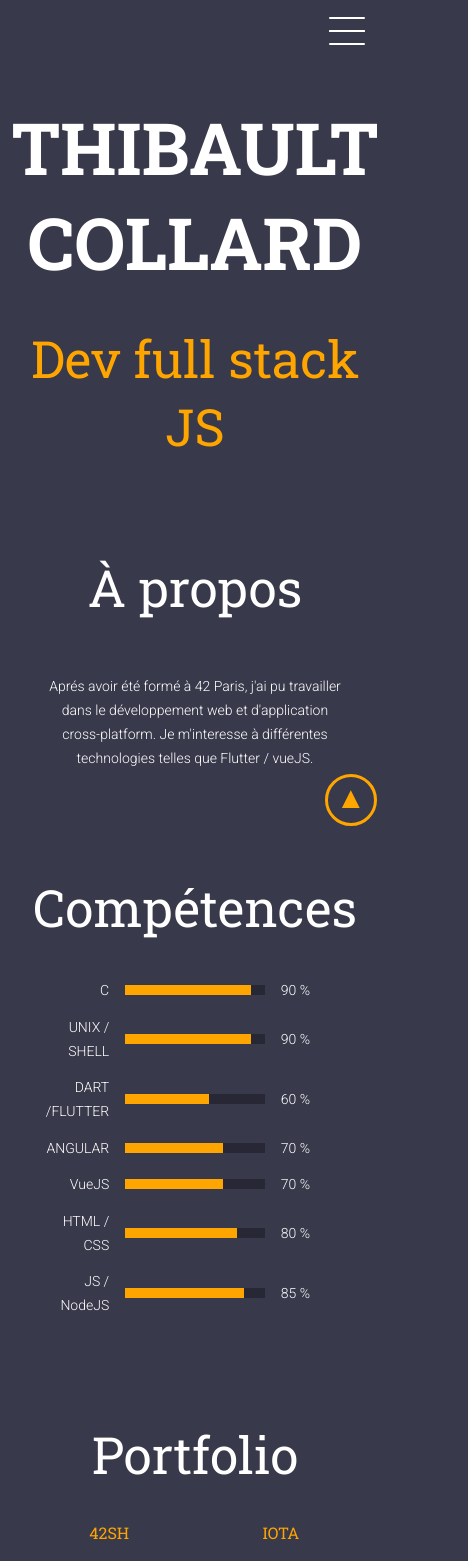
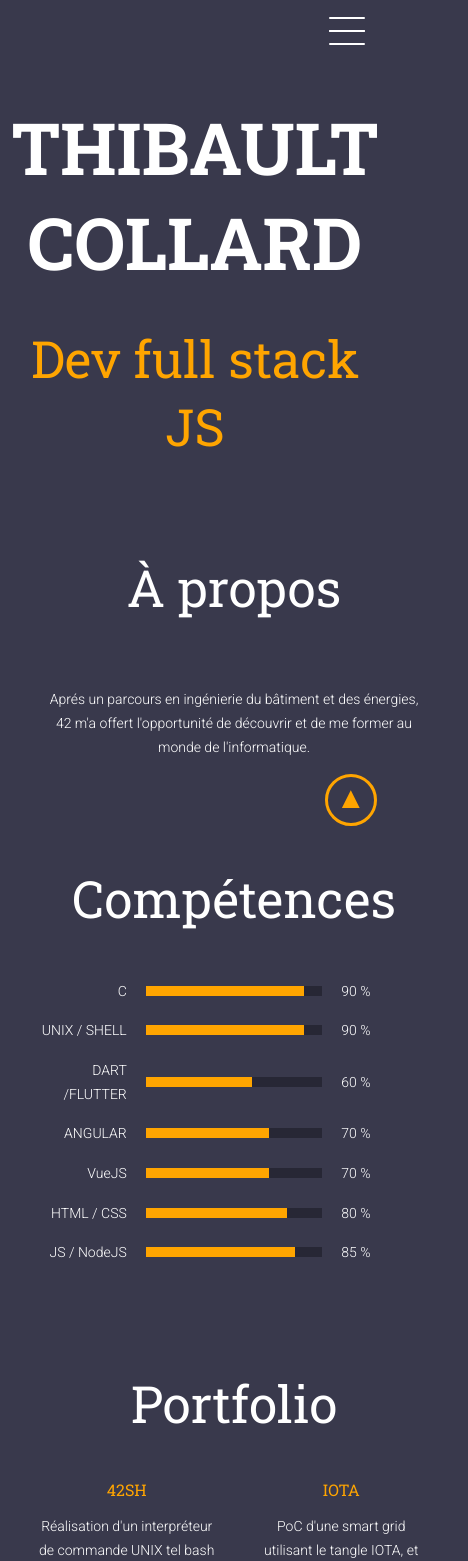
Before and after one commit to tcollard/website, a Vue app in the folder my-website/: page / in a window 390 px wide. Shown: the top 1561 px of the page, 468 px wide, since content can reach past the window. Built offline with nearby package versions, Linux system fonts and the light colour scheme.

Commit message:
fix: 🐛 (*) change width for phone

```diff
--- a/my-website/src/App.vue
+++ b/my-website/src/App.vue
@@ -99,6 +99,7 @@ h1 {
   font-family: 'Roboto Slab', serif;
   display: flex;
   flex-direction: column;
+  width: 100%;
   /* -webkit-font-smoothing: antialiased; */
   /* -moz-osx-font-smoothing: grayscale; */
   /* text-align: center; */
@@ -110,6 +111,7 @@ body {
   margin: 0;
   background-color: #39394C;
   color: white;
+  width: 100%;
 }
 
 .fixe {
--- a/my-website/src/components/Contact.vue
+++ b/my-website/src/components/Contact.vue
@@ -35,7 +35,6 @@ export default {
         text-align: center;
         padding: 8% 10% 8% 10%;
         background-color: orange;
-        /* max-width: 100%; */
     }
 }
 
@@ -49,7 +48,7 @@ export default {
         text-align: center;
         padding: 8% 10% 8% 10%;
         background-color: orange;
-        /* width: 100%; */
+        width: 100%;
     }
 }
     .contactContainer {
--- a/my-website/src/components/Description.vue
+++ b/my-website/src/components/Description.vue
@@ -16,7 +16,7 @@ export default {
     name: 'Description',
     data () {
         return {
-            description: 'Aprés avoir été formé à 42 Paris, j\'ai pu travailler dans le développement web et d\'application cross-platform.\n Je m\'interesse à différentes technologies telles que Flutter / vueJS.'
+            description: 'Aprés un parcours en ingénierie du bâtiment et des énergies, 42 m\'a offert l\'opportunité de découvrir et de me former au monde de l\'informatique.'
         }
     }
 }
@@ -39,7 +39,7 @@ export default {
         flex-direction: column;
         padding: 8% 10% 8% 10%;
         margin-top: 125%;
-        /* width: 100%; */
+        width: 100%;
     }
 }
 .title {
--- a/my-website/src/components/Experience.vue
+++ b/my-website/src/components/Experience.vue
@@ -76,7 +76,7 @@ export default ({
         align-items: center;
         text-align: center;
         padding: 8% 10% 8% 10%;
-        /* width: 100%; */
+        width: 100%;
     }
 }
 .timeLine {
--- a/my-website/src/components/PortfolioResume.vue
+++ b/my-website/src/components/PortfolioResume.vue
@@ -69,7 +69,7 @@ export default {
         align-items: center;
         text-align: center;
         padding: 8% 10% 8% 10%;
-        /* width: 100%; */
+        width: 100%;
     }
 }
 
--- a/my-website/src/components/Skills.vue
+++ b/my-website/src/components/Skills.vue
@@ -77,7 +77,7 @@ export default {
         align-content: center;
         text-align: center;
         padding: 8% 10% 8% 10%;
-        /* width: 100%; */
+        width: 100%;
     }
 }
 
```
